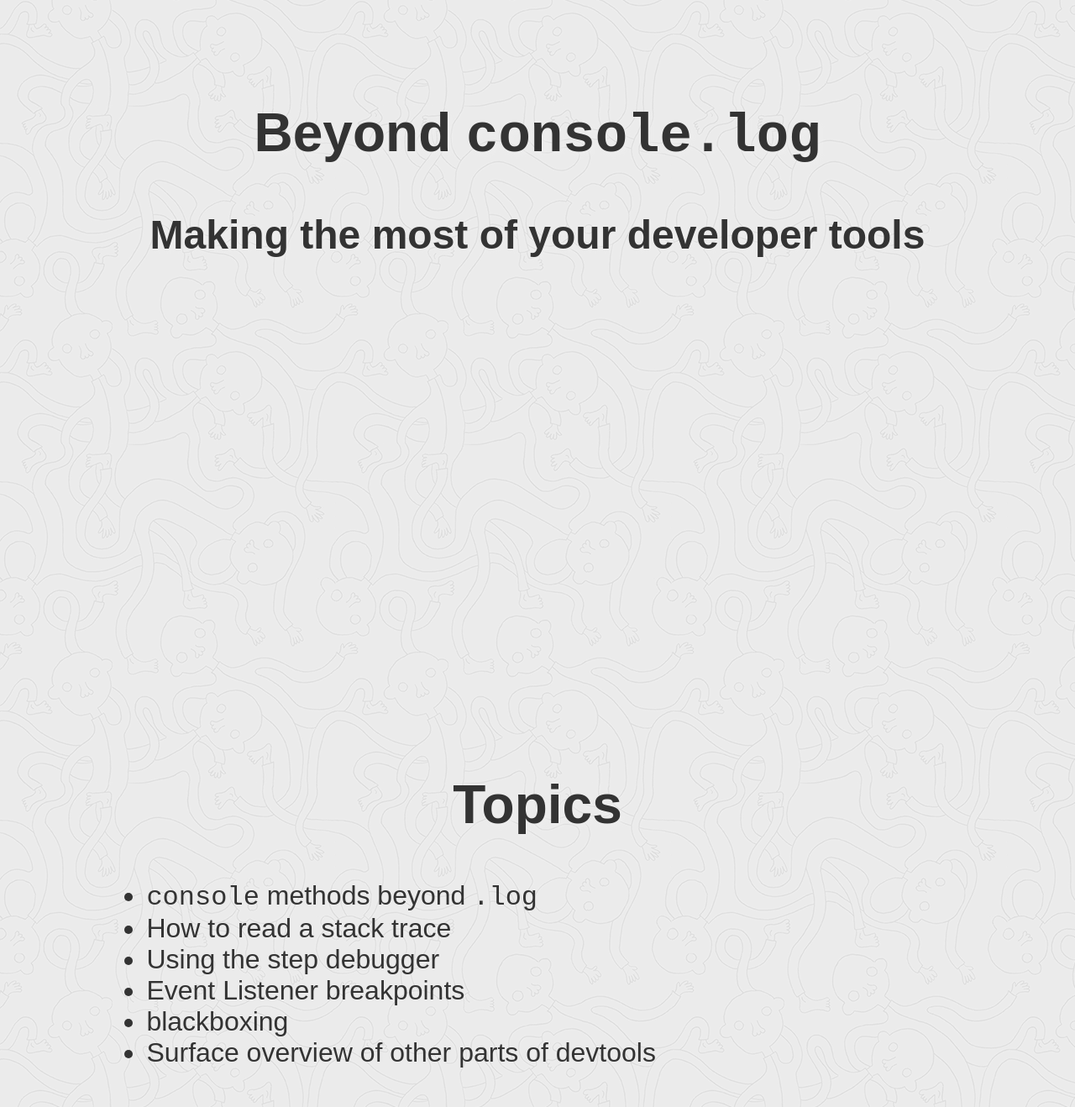
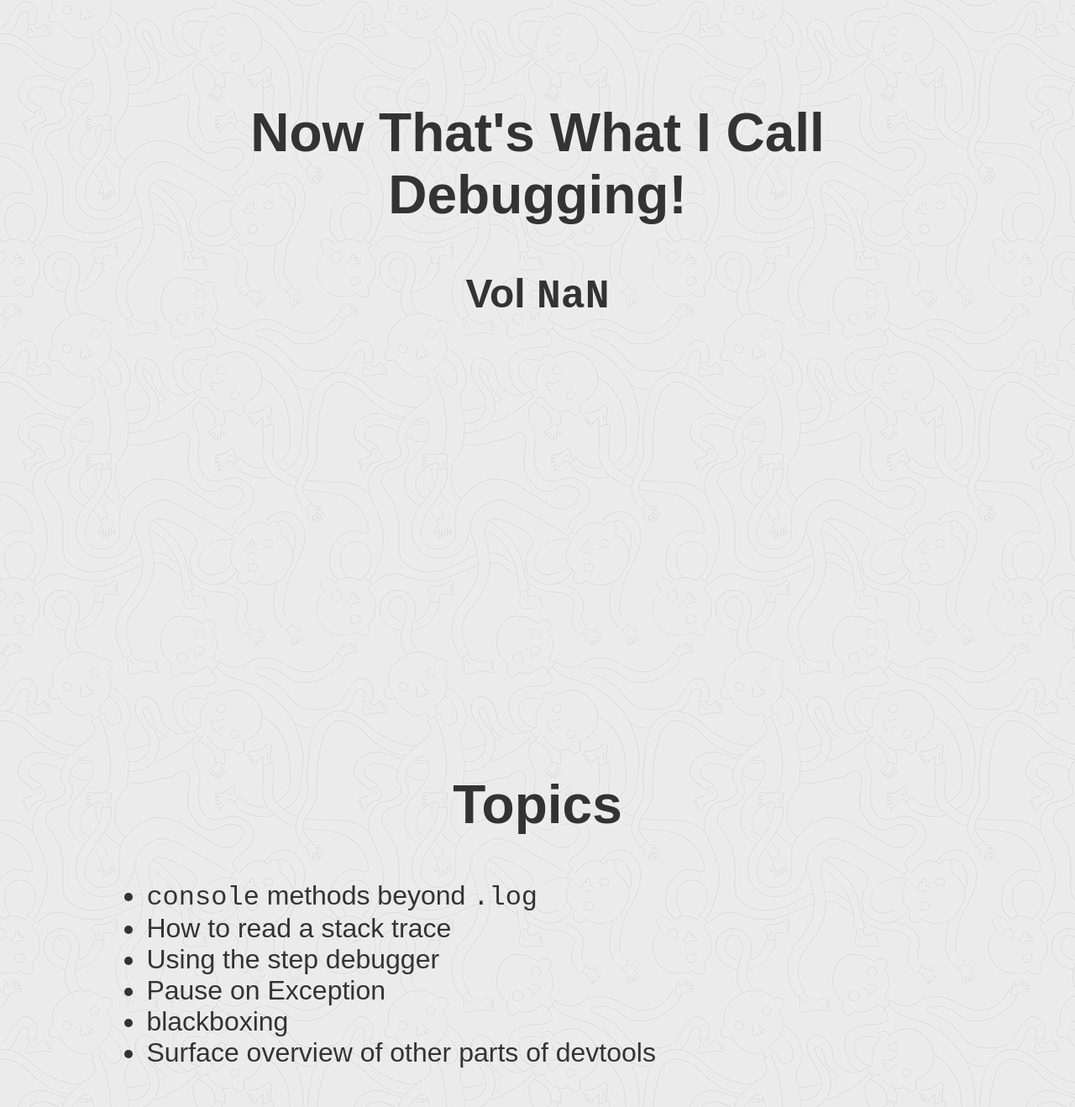
Before and after one commit to brianloveswords/queens-js-2016, a plain HTML site: page index.html in a window 1280 px wide. Shown: the part 276-1594 px from the top of the page at 84% size. Drawn offline with Linux system fonts and the light colour scheme.

Commit message:
finalizing

```diff
--- a/index.html
+++ b/index.html
@@ -9,8 +9,8 @@
   <body>
     <div id="content">
       <section>
-        <h1>Beyond <code>console.log</code></h1>
-        <h2>Making the most of your developer tools</h2>
+        <h1>Now That's What I Call Debugging!</h1>
+        <h2>Vol <code>NaN</code></h2>
       </section>
 
 
@@ -20,7 +20,7 @@
           <li><code>console</code> methods beyond <code>.log</code></li>
           <li>How to read a stack trace</li>
           <li>Using the step debugger</li>
-          <li>Event Listener breakpoints</li>
+          <li>Pause on Exception</li>
           <li>blackboxing</li>
           <li>Surface overview of other parts of devtools</li>
         </ul>
@@ -34,15 +34,21 @@
 
       <section>
         <h1>Who am I?</h1>
+        <h2><a href="twitter.com/brianloveswords">@brianloveswords</a></h2>
         <p style="text-align: center">
           <img src="images/bob.png" style="height: 500px; margin-right: 3em;">
           <img src="images/brooklyn-js.png" style="height: 500px">
         </p>
       </section>
 
+      <section>
+        <h1>No joke: the way I got into programming was making GUIs in Visual Basic</h1>
+      </section>
 
       <section>
         <h1>
+          <!-- lol -->
+          <br><br><br>
           like follow subscribe at<br>
           <a href="//brianloveswords.github.io/queens-js-2016">
             brianloveswords.github.io/queens-js-2016
@@ -369,6 +375,7 @@ console.log('assert does not cause abrupt completion');
       </section>
 
 
+      <!-- skip this for queensjs
 
       <section>
         <h1>Event Listener Breakpoints</h1>
@@ -385,7 +392,7 @@ console.info('event listener added');
         </code></pre>
       </section>
 
-
+      -->
 
       <section>
         <h1><code>blackboxing</code></h1>
```
